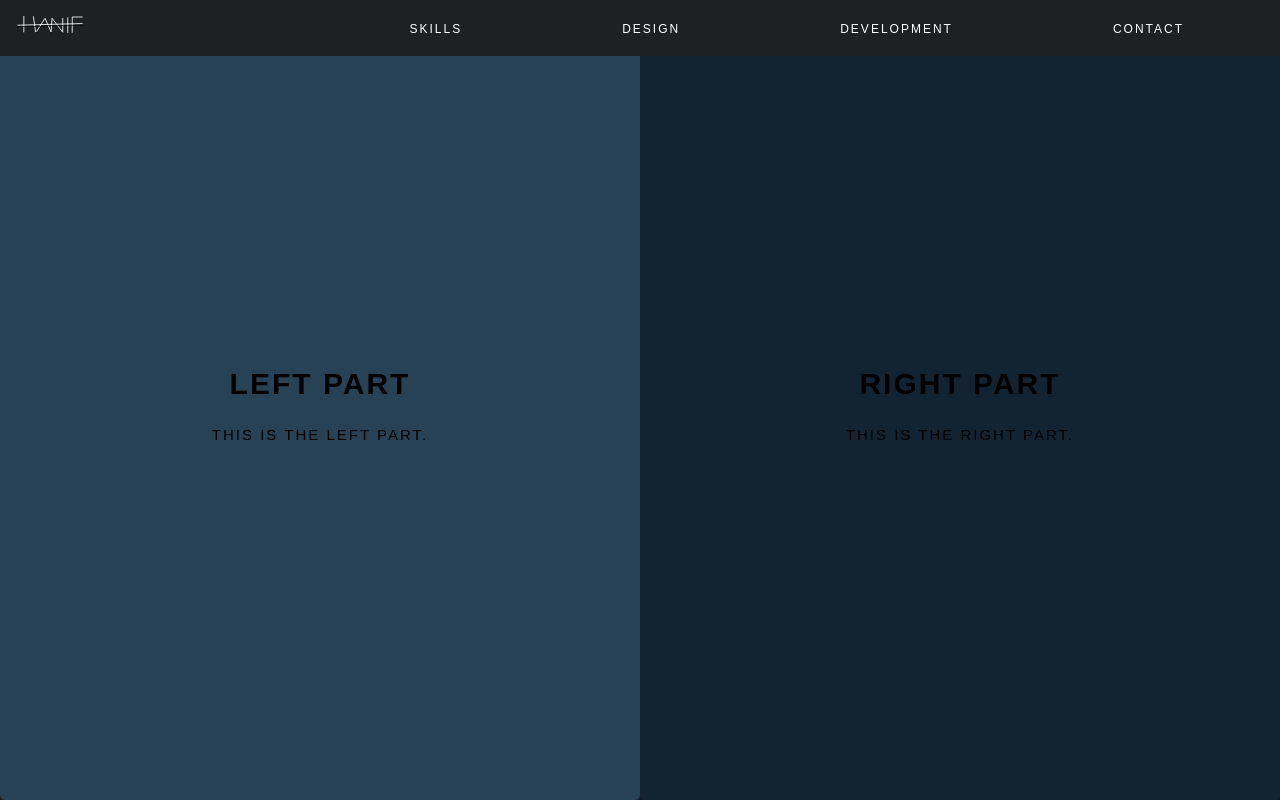
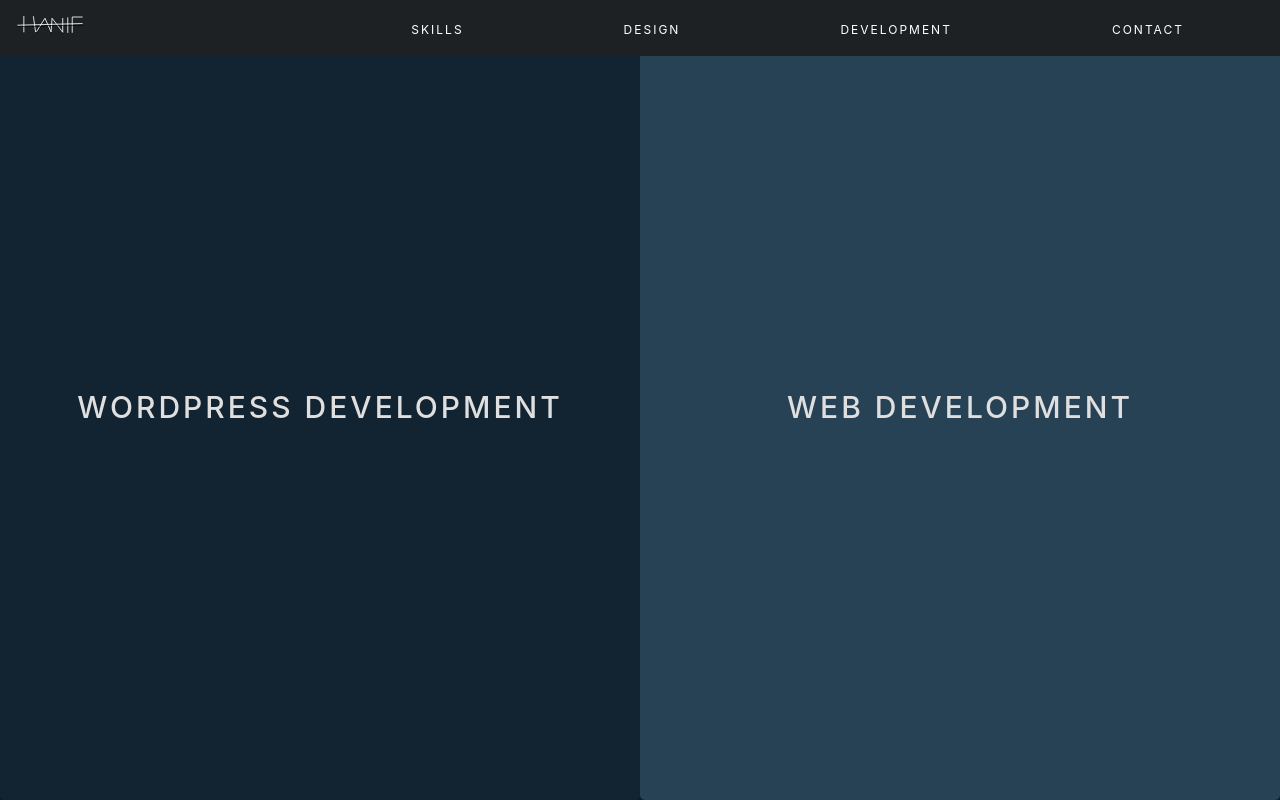
Before and after one commit to hanifb1360/portfolio-react, a React (Create React App) app: page /development in a window 1280 px wide. Built offline with nearby package versions, Linux system fonts and the light colour scheme.

Commit message:
flex direction in development page

```diff
--- a/src/components/sidemenu/SideDrawer.jsx
+++ b/src/components/sidemenu/SideDrawer.jsx
@@ -27,14 +27,10 @@ const sideDrawer = (props) => {
             DESIGN
           </Link>
         </li>
+
         <li>
-          <Link to="/projects" onClick={closeSideMenu}>
-            Web DEVELOPMENT
-          </Link>
-        </li>
-        <li>
-          <Link to="/wpprojects" onClick={closeSideMenu}>
-            WordPress DEVELOPMENT
+          <Link to="/development" onClick={closeSideMenu}>
+            DEVELOPMENT
           </Link>
         </li>
         <li>
--- a/src/components/sidemenu/SideDrawer.scss
+++ b/src/components/sidemenu/SideDrawer.scss
@@ -18,7 +18,7 @@
     list-style: none;
     display: flex;
     flex-direction: column;
-    align-items: end;
+    align-items: start;
     justify-content: space-around;
     height: 70%;
   }
--- a/src/pages/Development/Development.jsx
+++ b/src/pages/Development/Development.jsx
@@ -3,49 +3,29 @@ import { Link } from 'react-router-dom';
 import styles from './Development.module.scss'; // Import your SCSS styles
 
 const Development = () => {
-  const [shouldRedirect, setShouldRedirect] = useState(false);
-  const [hasSwitched, setHasSwitched] = useState(false);
+  const [animationClass, setAnimationClass] = useState('');
 
   const handleClick = () => {
-    if (!hasSwitched) {
-      setShouldRedirect(true);
-      setHasSwitched(true);
-
-      // Delay the redirection after the animation (adjust the timeout as needed)
-      setTimeout(() => {
-        setShouldRedirect(false);
-      }, 1000); // 1000 milliseconds = 1 second
-    }
+    setAnimationClass((prevClass) => (prevClass === '' ? 'animateRight' : ''));
+    // Add any other logic you need here
   };
 
   return (
     <div className={styles.developmentContainer}>
       <Link
-        to={shouldRedirect ? '/projects' : '/wpprojects'}
-        className={`${styles.side} ${styles.leftSide} ${
-          shouldRedirect ? styles.animateRight : ''
-        }`}
+        to="/wpprojects"
+        className={`${styles.side} ${styles.rightSide} ${animationClass}`}
         onClick={handleClick}
       >
-        <h2>Left Part</h2>
-        <p>This is the left part.</p>
+        <h2>WordPress Development</h2>
       </Link>
       <Link
-        to={shouldRedirect ? '/wpprojects' : '/projects'}
-        className={`${styles.side} ${styles.rightSide} ${
-          shouldRedirect ? styles.animateLeft : ''
-        }`}
+        to="/projects"
+        className={`${styles.side} ${styles.leftSide} ${animationClass}`}
         onClick={handleClick}
       >
-        <h2>Right Part</h2>
-        <p>This is the right part.</p>
+        <h2>Web Development</h2>
       </Link>
-      {shouldRedirect && (
-        <div>
-          {/* Add any loading or transition elements here */}
-          Redirecting...
-        </div>
-      )}
     </div>
   );
 };
--- a/src/pages/Development/Development.module.scss
+++ b/src/pages/Development/Development.module.scss
@@ -1,20 +1,17 @@
-
-@import "../../variables.scss";
-
-html,
-body {
-  height: 100%;
-  margin: 0;
-  font-family: 'your-preferred-font', sans-serif; // Add your preferred font
-}
+@import '../../variables.scss';
 
 .developmentContainer {
   display: flex;
-  height: 100vh; // Set the height to 100% of the viewport height
+  height: 100vh;
+  flex-direction: row;
+
+  @media (max-width: 768px) {
+    flex-direction: column;
+
+  }
 }
-
 .side {
-  flex: 1; // Make each side take up equal space
+  flex: 1;
   color: $text-color;
   text-decoration: none;
   text-transform: uppercase;
@@ -31,47 +28,29 @@ body {
   h2 {
     font-size: $header-font-size;
     margin-bottom: $margin-bottom;
+    letter-spacing: 3px;
+    font-weight: 500;
   }
 
   p {
     font-size: $paragraph-font-size;
   }
 
-  .animateRight {
-    transition: transform 0.3s ease-in-out;
-    transform: translateX(100%);
-   }
-
-   .animateLeft {
-    transition: transform 0.3s ease-in-out;
-    transform: translateX(-100%);
-   }
-
-
   &.leftSide {
     background-color: $primary-color;
-
-    &.animateRight {
-      transform: translateX(100%); // Move to the right
-    }
   }
 
   &.rightSide {
     background-color: $secondary-color;
 
-    &.animateLeft {
-      transform: translateX(-100%); // Move to the left
-    }
-
     &:hover {
       background-color: $hover-bg-color;
       color: $hover-text-color;
-      transform: translateX(0); // Reset the transform on hover
     }
 
     h2,
     p {
-      color: $text-color; // Ensure text color is visible
+      color: $text-color;
     }
   }
 
@@ -79,4 +58,13 @@ body {
     background-color: $hover-bg-color;
     color: $hover-text-color;
   }
+
+  @media (max-width: 1020px) {
+    h2 {
+      font-size: 18px;
+    }
+  }
+
+
+
 }
--- a/src/variables.scss
+++ b/src/variables.scss
@@ -10,10 +10,9 @@ $skill-bar-gradient2: #1d7ab1;
 
 
 $hover-bg-color: rgb(41, 124, 132);
-$hover-text-color: rgb(235, 235, 235);
-$portfolio-code-bg: blue;
-$portfolio-code-color: white;
-$text-color: black;
+$hover-text-color: rgb(14, 14, 14);
+
+$text-color: rgb(223, 223, 223);
 
 $header-font-size: 30px;
 $margin-bottom: 10px;
```
